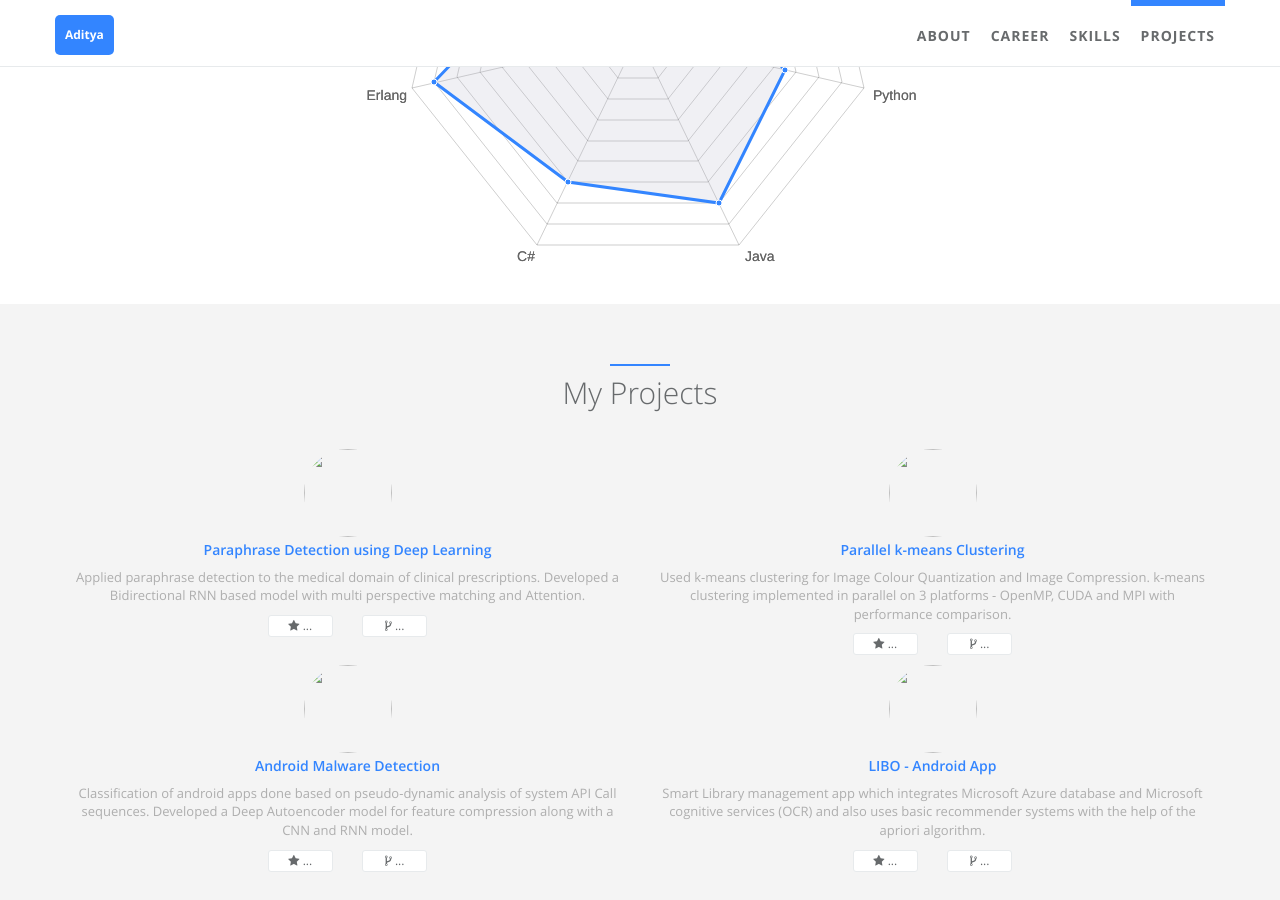
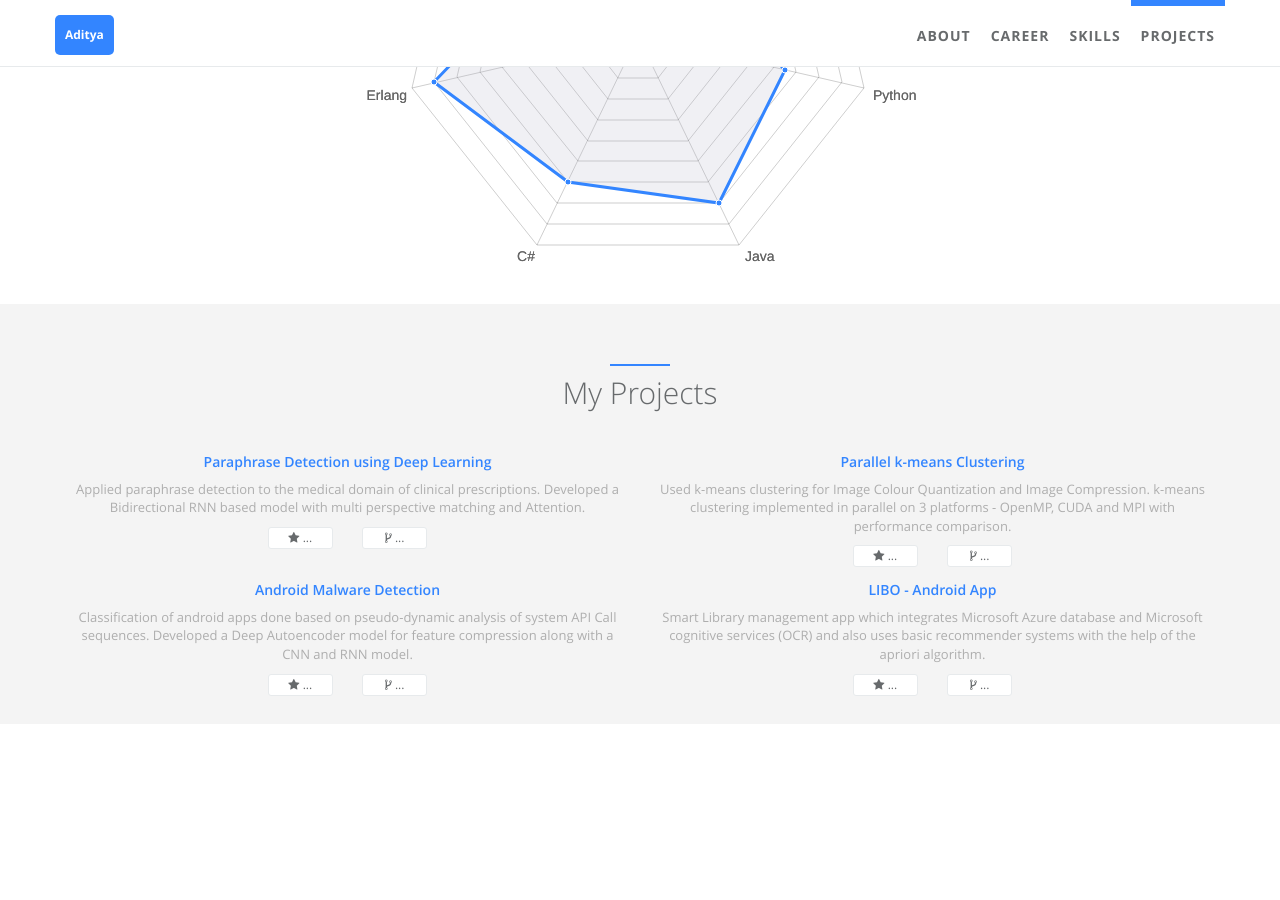
Before and after one commit to aditya5558/aditya5558.github.io, a Jekyll site: the page built from index.html, in a window 1280 px wide and 900 px high, scrolled down 2253 px. Built offline with Jekyll 4.4.1, drawn with Linux system fonts in a browser that asks for light colours; after the commit the page ends 2977 px from its top, so only the background shows below that.

Commit message:
Personal Website changes

```diff
--- a/_includes/sections/projects.html
+++ b/_includes/sections/projects.html
@@ -18,7 +18,6 @@
             <div class="col-sm-6 wow {% if loopindex == 1 %} fadeInLeft {% else %} fadeInRight {% endif %}">
             {% endif %}
               <div class="team-member">
-                  <img src="{{ project.img | prepend: site.baseurl }}" class="img-responsive img-circle img-small" alt="">
                   <h4>
                   {% if project.url %}
                   <a href="{{ project.url }}" target="_blank"><span class="navy">{{ project.name }}</span></a>
```
